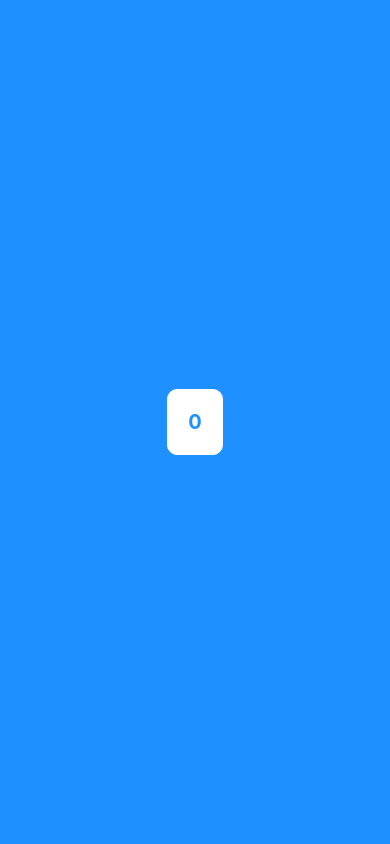
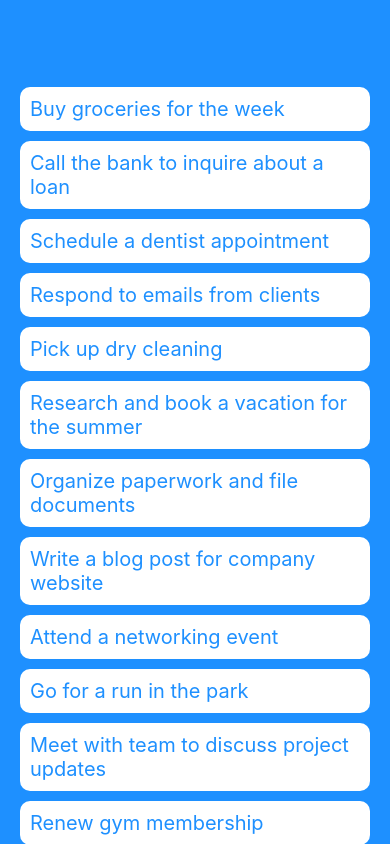
Before and after one commit to evonare/mobileapp, a React Native app: screen / in a window 390 px wide. Built offline with nearby package versions, Linux system fonts and the light colour scheme.

Commit message:
Add Todo List

```diff
--- a/App.js
+++ b/App.js
@@ -1,39 +1,78 @@
 import { useState } from "react";
-import { StatusBar } from "expo-status-bar";
-import { StyleSheet, Text, View, TouchableOpacity } from "react-native";
+import {
+  StyleSheet,
+  Text,
+  View,
+  FlatList,
+  TouchableOpacity,
+} from "react-native";
 
 export default function App() {
-  const [count, setCount] = useState(0);
+  const [todos, setTodos] = useState([
+    { title: "Buy groceries for the week", key: 0 },
+    { title: "Call the bank to inquire about a loan", key: 1 },
+    { title: "Schedule a dentist appointment", key: 2 },
+    { title: "Respond to emails from clients", key: 3 },
+    { title: "Pick up dry cleaning", key: 4 },
+    { title: "Research and book a vacation for the summer", key: 5 },
+    { title: "Organize paperwork and file documents", key: 6 },
+    { title: "Write a blog post for company website", key: 7 },
+    { title: "Attend a networking event", key: 8 },
+    { title: "Go for a run in the park", key: 9 },
+    { title: "Meet with team to discuss project updates", key: 10 },
+    { title: "Renew gym membership", key: 11 },
+    { title: "Pay bills and update budget spreadsheet", key: 12 },
+    { title: "Plan a surprise birthday party for a friend", key: 13 },
+    { title: "Research and purchase new software for work tasks.", key: 14 },
+  ]);
+
+  const handleOnPress = (id) => {
+    setTodos(todos.filter((todo) => todo.key !== id));
+  };
 
   return (
     <View style={styles.container}>
       <TouchableOpacity
-        onPress={() => setCount(count + 1)}
-        onLongPress={() => setCount(0)}
-      >
-        <Text style={styles.text}>{count}</Text>
-      </TouchableOpacity>
-      <StatusBar style="auto" />
+        style={styles.button}
+        onPress={() => handleOnPress(0)}
+      ></TouchableOpacity>
+      <FlatList
+        data={todos}
+        renderItem={({ item }) => (
+          <TouchableOpacity
+            style={styles.list}
+            onPress={() => handleOnPress(item.key)}
+            onLongPress={() => setId(null)}
+          >
+            <Text style={styles.listItem}>{item.title}</Text>
+          </TouchableOpacity>
+        )}
+        keyExtractor={(item) => item.key}
+        style={styles.listContainer}
+      />
     </View>
   );
 }
 
 const styles = StyleSheet.create({
   container: {
-    flex: 1,
     backgroundColor: "dodgerblue",
-    alignItems: "center",
-    justifyContent: "center",
+    paddingTop: 32,
+    paddingHorizontal: 20,
+    height: "100%",
   },
-  text: {
+  listContainer: {
+    marginTop: 50,
+    position: "relative",
+  },
+  list: {
+    padding: 10,
+    marginVertical: 5,
+    backgroundColor: "white",
+    borderRadius: 10,
+  },
+  listItem: {
+    color: "dodgerblue",
     fontSize: 20,
-    fontWeight: "bold",
-    color: "white",
-    borderColor: "white",
-    borderWidth: 1,
-    padding: 20,
-    borderRadius: 10,
-    backgroundColor: "white",
-    color: "dodgerblue",
   },
 });
```
